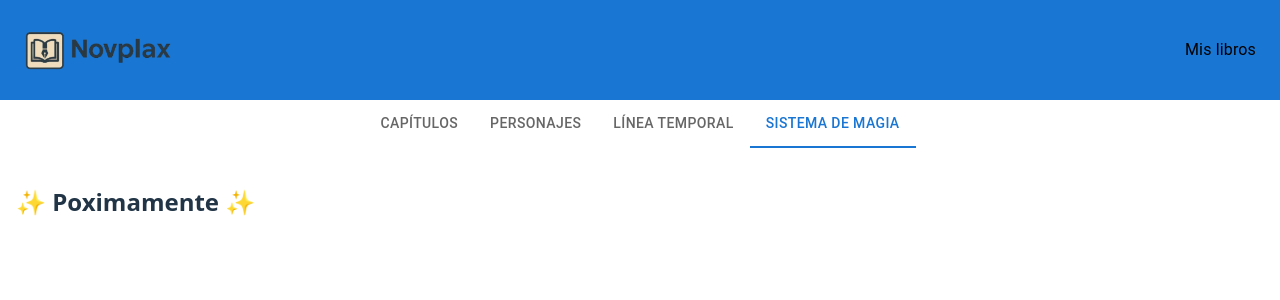
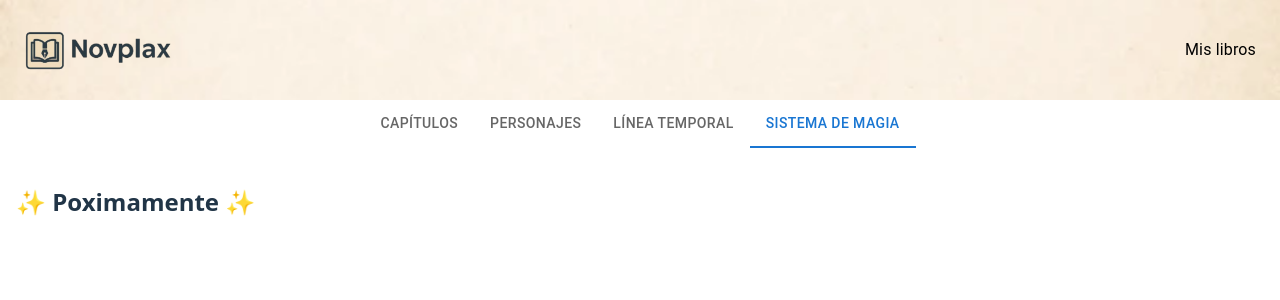
Before and after one commit to gonzalo00pineda/Trabajo-fin-de-grado, a React (Vite) app: page /libros/1/magia in a window 1280 px wide. Shown: the top 300 px of the page. Built offline with nearby package versions, Linux system fonts and the light colour scheme; no server answers; some icons are missing.

Commit message:
Mejorar header

```diff
--- a/src/components/Header.jsx
+++ b/src/components/Header.jsx
@@ -45,7 +45,12 @@ const Header = () => {
   }, [uid, idLibro]);
 
   return (
-    <AppBar position="static" sx={{ backgroundImage: {header}, backgroundSize: 'cover', backgroundPosition: 'center', height: 100 }}>
+    <AppBar position="static" sx={{
+      backgroundImage: `url(${header})`,
+      backgroundSize: 'cover',
+      backgroundPosition: 'center',
+      height: 100,
+    }}>
       <Toolbar sx={{ justifyContent: 'space-between', height: '100%' }}>
         {/* Sección izquierda: Logo de la aplicación */}
         <Box display="flex" alignItems="center" gap={1}>
```
